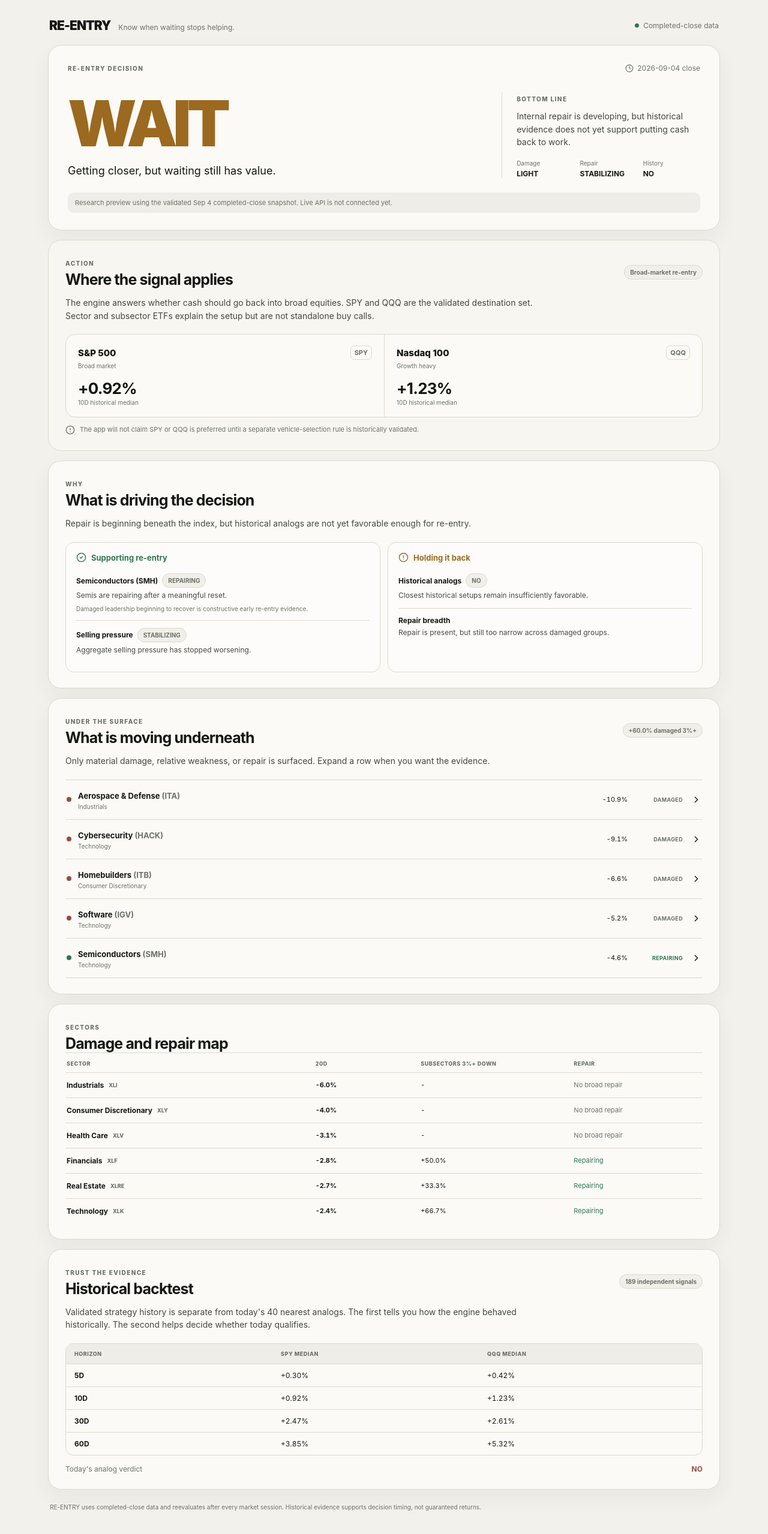
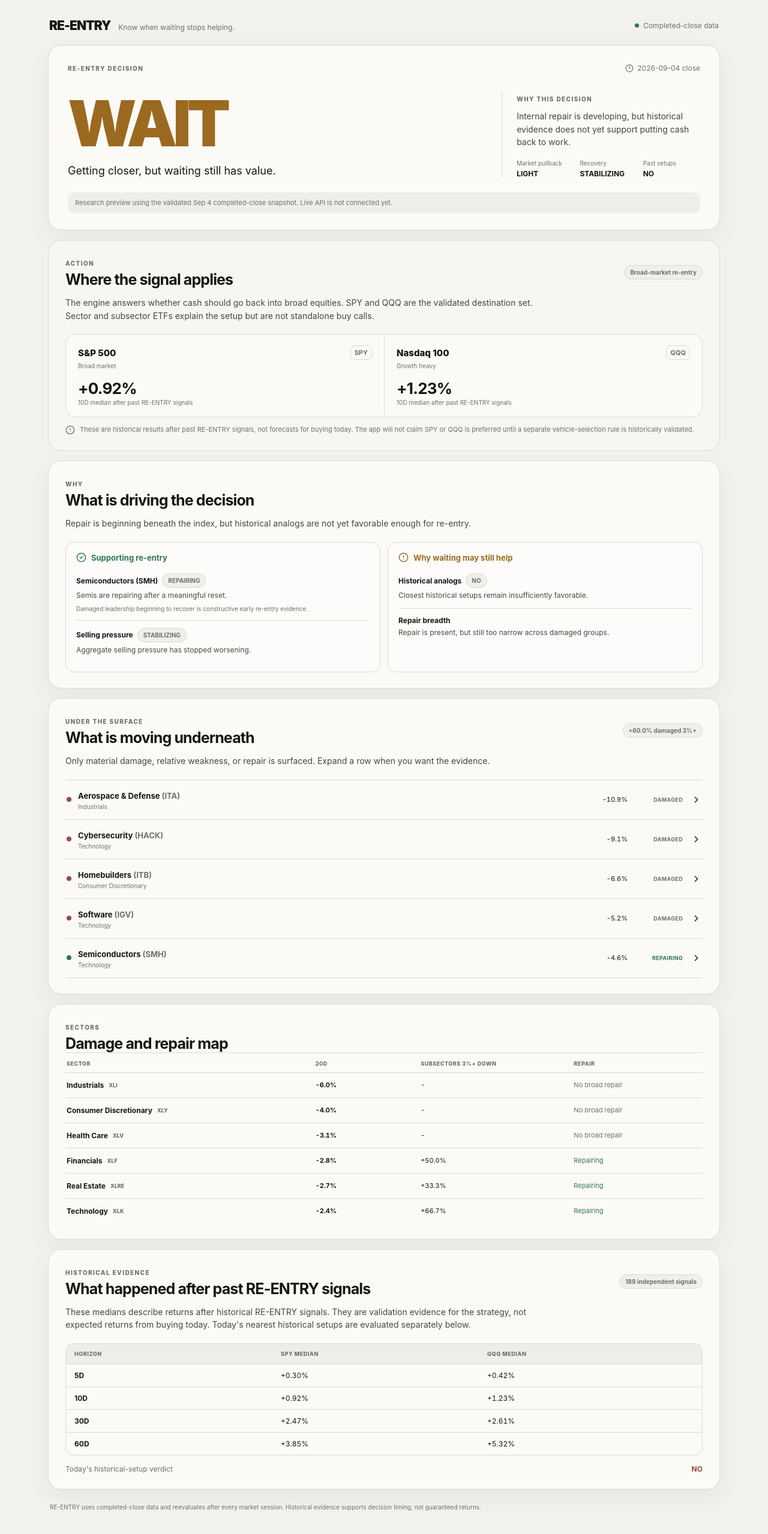
Before and after one commit to arjunthak0522/swing-intelligence, a Next.js app in the folder web/: page / in a window 1280 px wide. Shown: the top 2558 px of the page at 60% size. Built offline with nearby package versions, Linux system fonts and the light colour scheme.

Commit message:
Clarify RE-ENTRY retail decision presentation

```diff
--- a/web/app/page.tsx
+++ b/web/app/page.tsx
@@ -18,6 +18,7 @@ const sectorNames: Record<string, string> = {
 
 function stateClass(value: string) {
   const v = value.toUpperCase();
+  if (v === "NO RE-ENTRY SETUP") return "neutral";
   if (v.includes("REPAIR") || v.includes("YES")) return "good";
   if (v.includes("WAIT") || v.includes("STABIL") || v.includes("DEVELOP")) return "warn";
   if (v.includes("NO") || v.includes("WORSEN") || v.includes("HEAVY")) return "bad";
@@ -30,6 +31,7 @@ function StatusPill({ children }: { children: React.ReactNode }) {
 
 function Hero({ s, usingPreview }: { s: ReentrySnapshot; usingPreview: boolean }) {
   const closer = s.signal === "WAIT" && ["DEVELOPING", "MEANINGFUL", "BROAD"].includes(s.internal_reset);
+  const noSetup = s.signal === "NO RE-ENTRY SETUP";
   return (
     <section className="hero card">
       <div className="eyebrow-row">
@@ -40,16 +42,22 @@ function Hero({ s, usingPreview }: { s: ReentrySnapshot; usingPreview: boolean }
       <div className="hero-grid">
         <div>
           <div className={`signal ${stateClass(s.signal)}`}>{s.signal}</div>
-          <div className="signal-subline">{closer ? "Getting closer, but waiting still has value." : s.signal_interpretation}</div>
+          <div className="signal-subline">
+            {noSetup
+              ? "No meaningful pullback is creating a re-entry opportunity right now."
+              : closer
+                ? "Getting closer, but waiting still has value."
+                : s.signal_interpretation}
+          </div>
         </div>
 
         <div className="decision-summary">
-          <span className="summary-label">BOTTOM LINE</span>
+          <span className="summary-label">WHY THIS DECISION</span>
           <p>{s.signal_interpretation}</p>
           <div className="decision-tags">
-            <span><small>Damage</small><b>{s.market_damage}</b></span>
-            <span><small>Repair</small><b>{s.selling_pressure}</b></span>
-            <span><small>History</small><b>{s.analog_decision}</b></span>
+            <span><small>Market pullback</small><b>{s.market_damage}</b></span>
+            <span><small>Recovery</small><b>{s.selling_pressure}</b></span>
+            <span><small>Past setups</small><b>{s.analog_decision}</b></span>
           </div>
         </div>
       </div>
@@ -72,10 +80,10 @@ function VehicleCard({ s }: { s: ReentrySnapshot }) {
       </div>
       <p className="section-intro">The engine answers whether cash should go back into broad equities. SPY and QQQ are the validated destination set. Sector and subsector ETFs explain the setup but are not standalone buy calls.</p>
       <div className="vehicle-strip">
-        <div className="vehicle-primary"><div><span>S&P 500</span><b>SPY</b></div><small>Broad market</small><strong>{pct(h.SPY_10D_median_after_signal, 2)}</strong><em>10D historical median</em></div>
-        <div className="vehicle-primary"><div><span>Nasdaq 100</span><b>QQQ</b></div><small>Growth heavy</small><strong>{pct(h.QQQ_10D_median_after_signal, 2)}</strong><em>10D historical median</em></div>
+        <div className="vehicle-primary"><div><span>S&P 500</span><b>SPY</b></div><small>Broad market</small><strong>{pct(h.SPY_10D_median_after_signal, 2)}</strong><em>10D median after past RE-ENTRY signals</em></div>
+        <div className="vehicle-primary"><div><span>Nasdaq 100</span><b>QQQ</b></div><small>Growth heavy</small><strong>{pct(h.QQQ_10D_median_after_signal, 2)}</strong><em>10D median after past RE-ENTRY signals</em></div>
       </div>
-      <div className="notice"><CircleAlert size={16} /> The app will not claim SPY or QQQ is preferred until a separate vehicle-selection rule is historically validated.</div>
+      <div className="notice"><CircleAlert size={16} /> These are historical results after past RE-ENTRY signals, not forecasts for buying today. The app will not claim SPY or QQQ is preferred until a separate vehicle-selection rule is historically validated.</div>
     </section>
   );
 }
@@ -98,7 +106,7 @@ function WhyNow({ s }: { s: ReentrySnapshot }) {
           ))}
         </div>
         <div className="reason-panel holding">
-          <h3><CircleAlert size={17} /> Holding it back</h3>
+          <h3><CircleAlert size={17} /> Why waiting may still help</h3>
           {(insights?.holding_back || []).slice(0, 4).map((x, i) => (
             <div className="reason" key={i}>
               <div><b>{x.title}</b>{x.state && <StatusPill>{x.state}</StatusPill>}</div>
@@ -177,13 +185,13 @@ function Historical({ s }: { s: ReentrySnapshot }) {
   ] as const;
   return (
     <section className="card section-card">
-      <div className="section-heading"><div><span className="kicker">TRUST THE EVIDENCE</span><h2>Historical backtest</h2></div><StatusPill>{h.final_independent_reentry_episodes} independent signals</StatusPill></div>
-      <p className="section-intro">Validated strategy history is separate from today&apos;s 40 nearest analogs. The first tells you how the engine behaved historically. The second helps decide whether today qualifies.</p>
+      <div className="section-heading"><div><span className="kicker">HISTORICAL EVIDENCE</span><h2>What happened after past RE-ENTRY signals</h2></div><StatusPill>{h.final_independent_reentry_episodes} independent signals</StatusPill></div>
+      <p className="section-intro">These medians describe returns after historical RE-ENTRY signals. They are validation evidence for the strategy, not expected returns from buying today. Today&apos;s nearest historical setups are evaluated separately below.</p>
       <div className="history-table">
         <div className="history-head"><span>Horizon</span><span>SPY median</span><span>QQQ median</span></div>
         {rows.map(([label, spy, qqq]) => <div className="history-row" key={label}><b>{label}</b><span>{pct(spy, 2)}</span><span>{pct(qqq, 2)}</span></div>)}
       </div>
-      <div className="history-footer"><span>Today&apos;s analog verdict</span><strong className={stateClass(s.analog_decision)}>{s.analog_decision}</strong></div>
+      <div className="history-footer"><span>Today&apos;s historical-setup verdict</span><strong className={stateClass(s.analog_decision)}>{s.analog_decision}</strong></div>
     </section>
   );
 }
```
